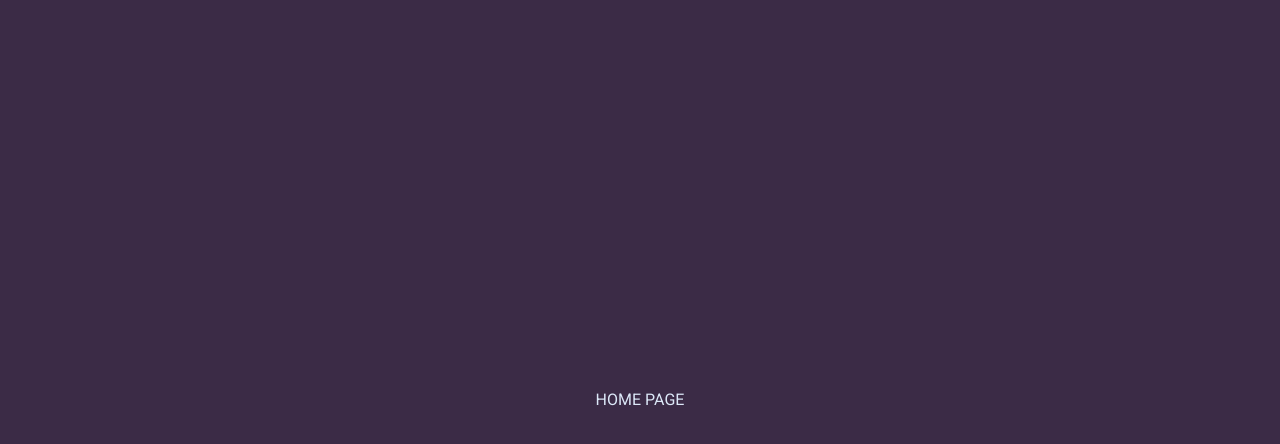
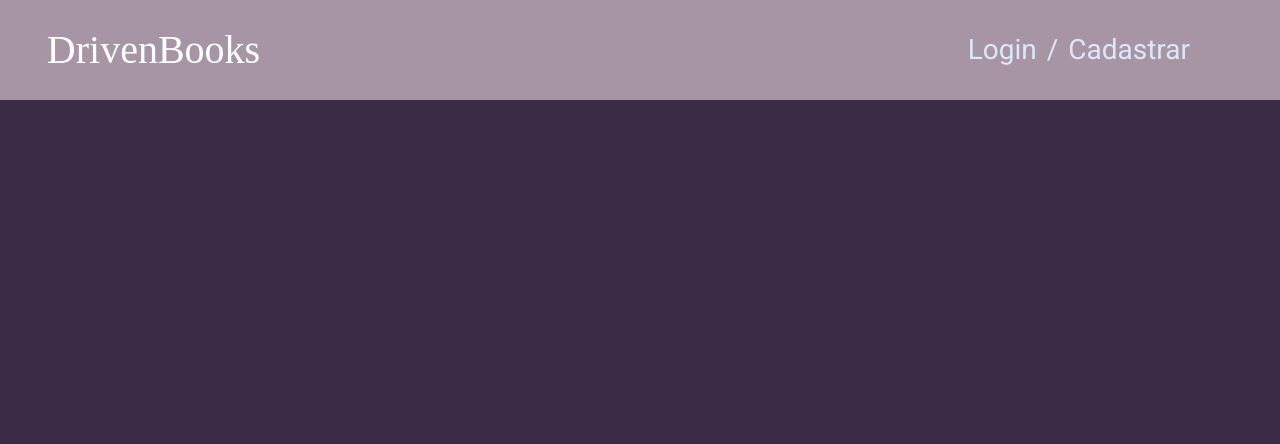
Before and after one commit to mtsgamorim/DrivenBooks-Front, a React (Create React App) app: page / in a window 1280 px wide. Shown: the top 444 px of the page. Built offline with nearby package versions, Linux system fonts and the light colour scheme; a web font is replaced by a local one.

Commit message:
Header finished

```diff
--- a/src/components/HomePage/HomePage.js
+++ b/src/components/HomePage/HomePage.js
@@ -1,6 +1,25 @@
-export default function HomePage(){
-    return (
+import styled from "styled-components";
+import { useContext, useState } from "react";
 
-        <h1>HOME PAGE</h1>
-    );
+import Header from "../shared/Header";
+import LargeLogo from "../shared/LargeLogo";
+import LoginMenu from "./LoginMenu";
+import UserDisplay from "./UserDisplay";
+
+import UserContext from "../../contexts/UserContext";
+
+export default function HomePage() {
+  const { userData } = useContext(UserContext);
+  return (
+    <Header>
+      <LogoBox>
+        <LargeLogo />
+      </LogoBox>
+      {userData ? <UserDisplay /> : <LoginMenu />}
+    </Header>
+  );
 }
+
+const LogoBox = styled.div`
+  margin-left: 80px;
+`;
--- /dev/null
+++ b/src/components/HomePage/LoginMenu.js
@@ -0,0 +1,48 @@
+import styled from "styled-components";
+import { useNavigate } from "react-router-dom";
+
+export default function LoginMenu() {
+  const navigate = useNavigate();
+
+  function signInPage() {
+    navigate("/sign-in");
+  }
+
+  function signUpPage() {
+    navigate("/sign-up");
+  }
+
+  return (
+    <Menu>
+      <div onClick={signInPage}>
+        <span>Login</span>
+      </div>
+      <span> / </span>
+      <div onClick={signUpPage}>
+        <span>Cadastrar</span>
+      </div>
+    </Menu>
+  );
+}
+
+const Menu = styled.div`
+  display: flex;
+  margin-right: 80px;
+  span {
+    font-size: 28px;
+    :first-child {
+      margin-right: 10px;
+      cursor: pointer;
+      :hover {
+        color: blue;
+      }
+    }
+    :last-child {
+      margin-left: 10px;
+      cursor: pointer;
+      :hover {
+        color: blue;
+      }
+    }
+  }
+`;
--- /dev/null
+++ b/src/components/HomePage/UserDisplay.js
@@ -0,0 +1,20 @@
+import styled from "styled-components";
+import { useContext, useState } from "react";
+
+import UserContext from "../../contexts/UserContext";
+
+export default function UserDisplay() {
+  const { userData } = useContext(UserContext);
+  return (
+    <DisplayName>
+      <span>Bem vindo, {userData.name}</span>
+    </DisplayName>
+  );
+}
+
+const DisplayName = styled.div`
+  margin-right: 80px;
+  span {
+    font-size: 28px;
+  }
+`;
--- /dev/null
+++ b/src/components/shared/Header.js
@@ -0,0 +1,15 @@
+import styled from "styled-components";
+
+const Header = styled.div`
+  display: flex;
+  align-items: center;
+  justify-content: space-between;
+  height: 100px;
+  width: 100%;
+  background-color: #a795a5;
+  position: absolute;
+  top: 0;
+  left: 0;
+`;
+
+export default Header;
```
Also changed, not shown: src/styles/style.css (+8 -8 lines).
